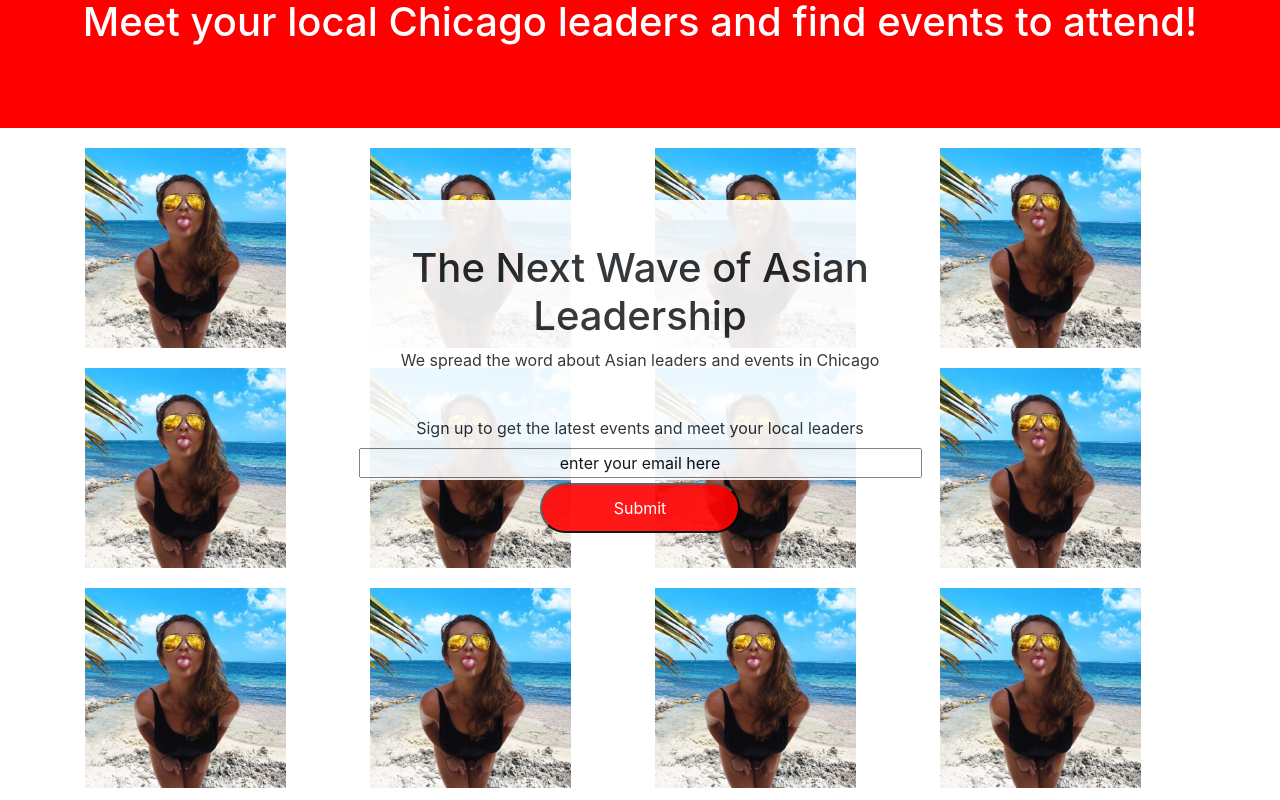
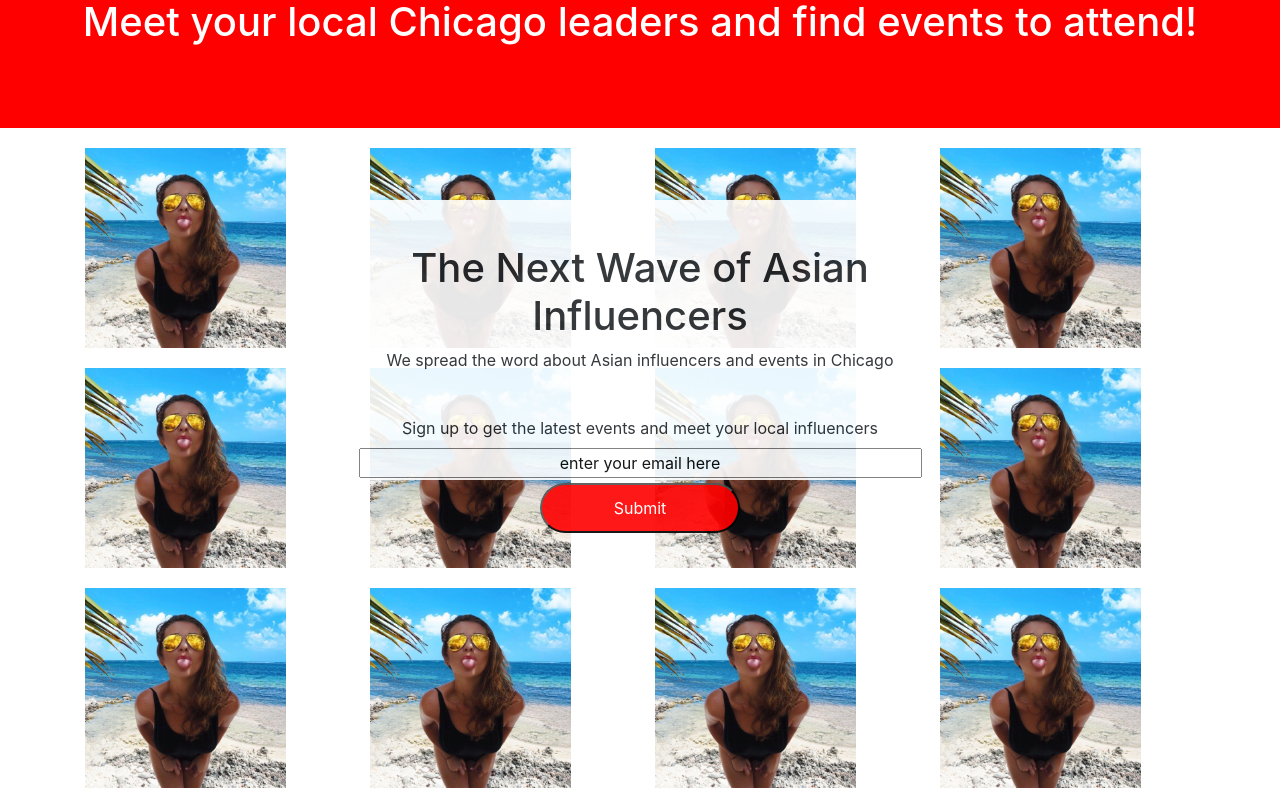
Before and after one commit to noahsimon999/east_wave_group, a plain HTML site: page index.html in a window 1280 px wide. Shown: the top 800 px of the page. Drawn offline with nearby package versions, Linux system fonts and the light colour scheme; grey boxes are pictures that could not be loaded.

Commit message:
influencers

```diff
--- a/index.html
+++ b/index.html
@@ -45,11 +45,11 @@
             </video>
         </div>
         <div class="hero">
-            <h1>The Next Wave of Asian Leadership</h1>
-            <p>We spread the word about Asian leaders and events in Chicago</p>
+            <h1>The Next Wave of Asian Influencers</h1>
+            <p>We spread the word about Asian influencers and events in Chicago</p>
             <div class="signup-container2">
                 <form>
-                    <label>Sign up to get the latest events and meet your local leaders</label>
+                    <label>Sign up to get the latest events and meet your local influencers</label>
                     <input class="email" type="email" value="enter your email here" size="50px"></input>
                     <input class="submit" type="submit">
                 </form>
```
